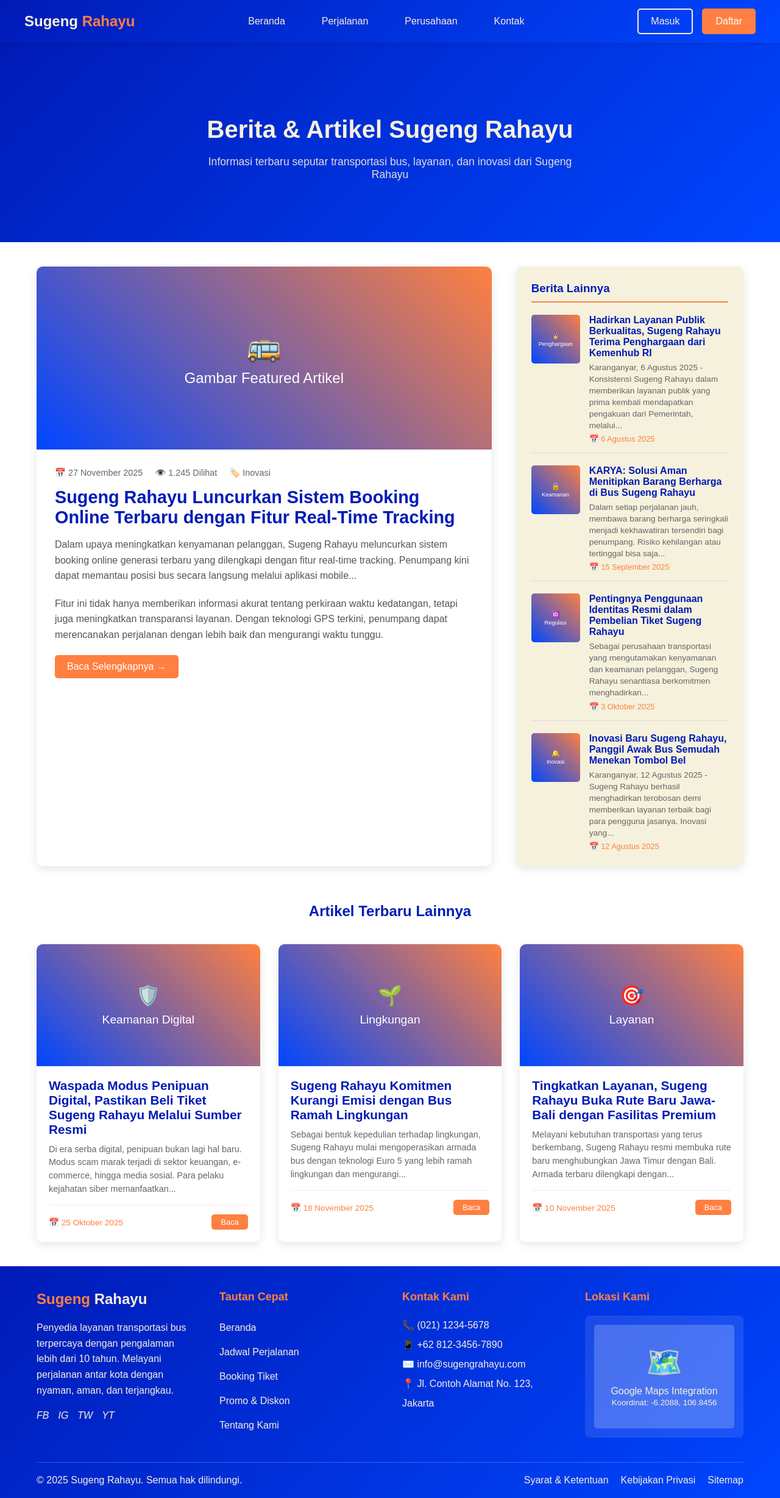
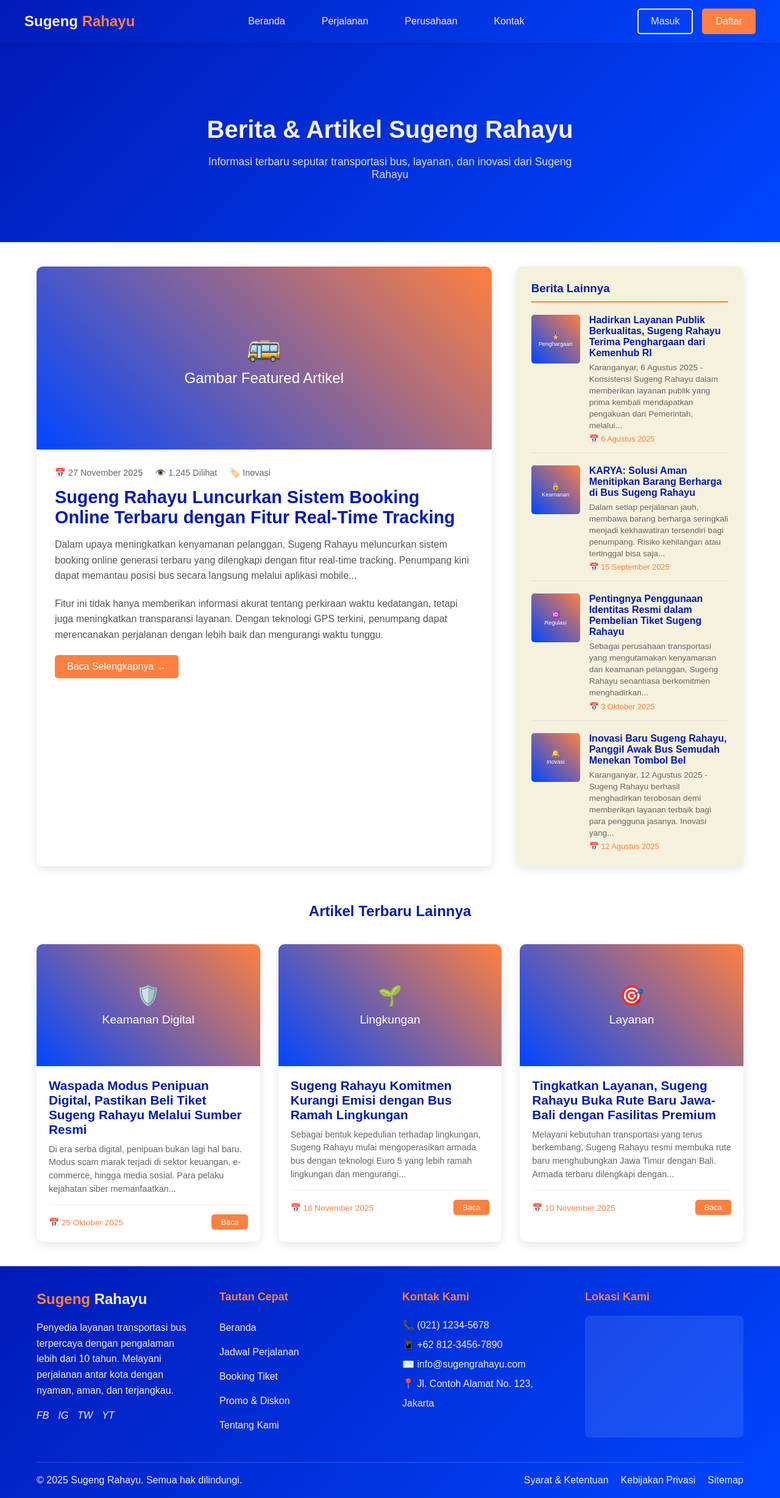
Before and after one commit to anggerasikk/sugeng, a PHP site: page /beranda/news1.php in a window 1280 px wide. Shown: the whole page at 61% size. Run offline with PHP 8.4, Linux system fonts and the light colour scheme; grey boxes are pictures that could not be loaded.

Commit message:
no message

```diff
--- a/footer.php
+++ b/footer.php
@@ -61,14 +61,6 @@
                 <h4 style="color: <?php echo $accent_orange; ?>; margin-bottom: 20px; font-size: 18px;">Lokasi Kami</h4>
                 <div style="background: rgba(255, 255, 255, 0.1); border-radius: 8px; padding: 15px; height: 200px;">
                     <!-- Placeholder untuk Google Maps -->
-                    <div style="width: 100%; height: 100%; background: rgba(255, 255, 255, 0.2); border-radius: 5px; display: flex; align-items: center; justify-content: center; color: <?php echo $light_cream; ?>;">
-                        <div style="text-align: center;">
-                            <div style="font-size: 48px; margin-bottom: 10px;">🗺️</div>
-                            <p>Google Maps Integration</p>
-                            <small>Koordinat: -6.2088, 106.8456</small>
-                        </div>
-                    </div>
-                    <!-- Untuk implementasi nyata, ganti dengan:
                     <iframe
                         src="https://www.google.com/maps/embed?pb=!1m18!1m12!1m3!1d3966.521260322283!2d106.8456!3d-6.2088!2m3!1f0!2f0!3f0!3m2!1i1024!2i768!4f13.1!3m3!1m2!1s0x0%3A0x0!2zNsKwMTInMzEuNiJTIDEwNsKwNTAnNDQuMiJF!5e0!3m2!1sen!2sid!4v1620000000000!5m2!1sen!2sid"
                         width="100%"
@@ -77,7 +69,6 @@
                         allowfullscreen=""
                         loading="lazy">
                     </iframe>
-                    -->
                 </div>
             </div>
         </div>
```
